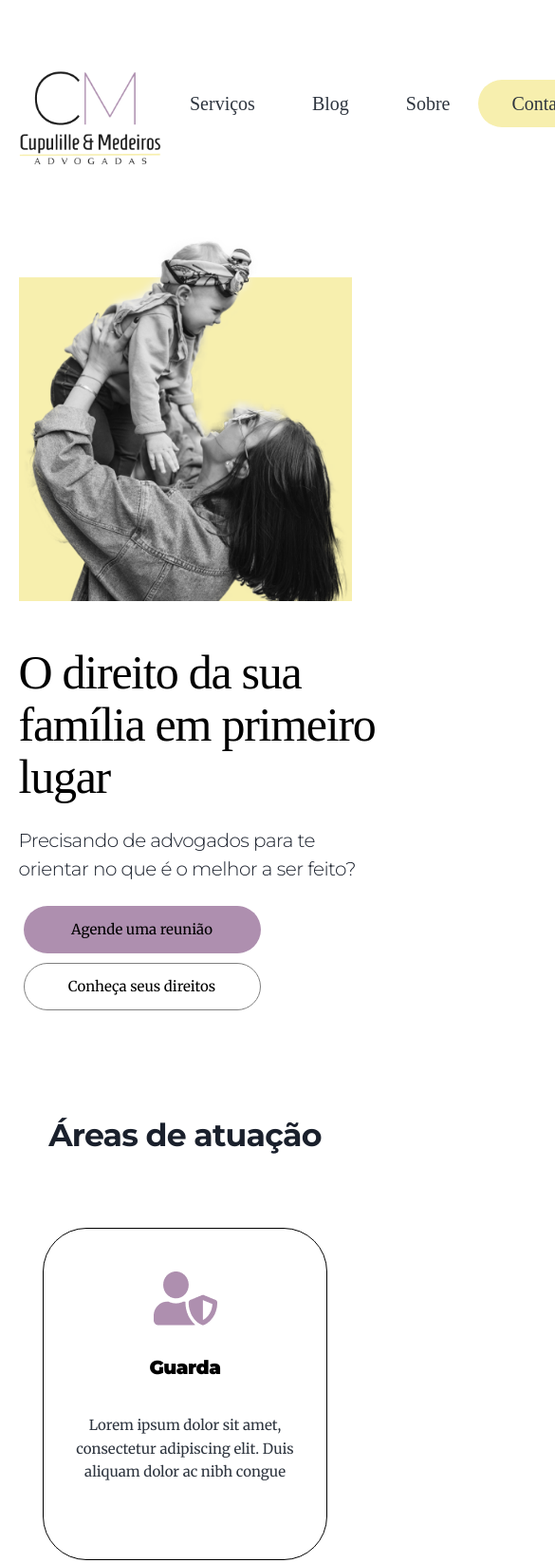
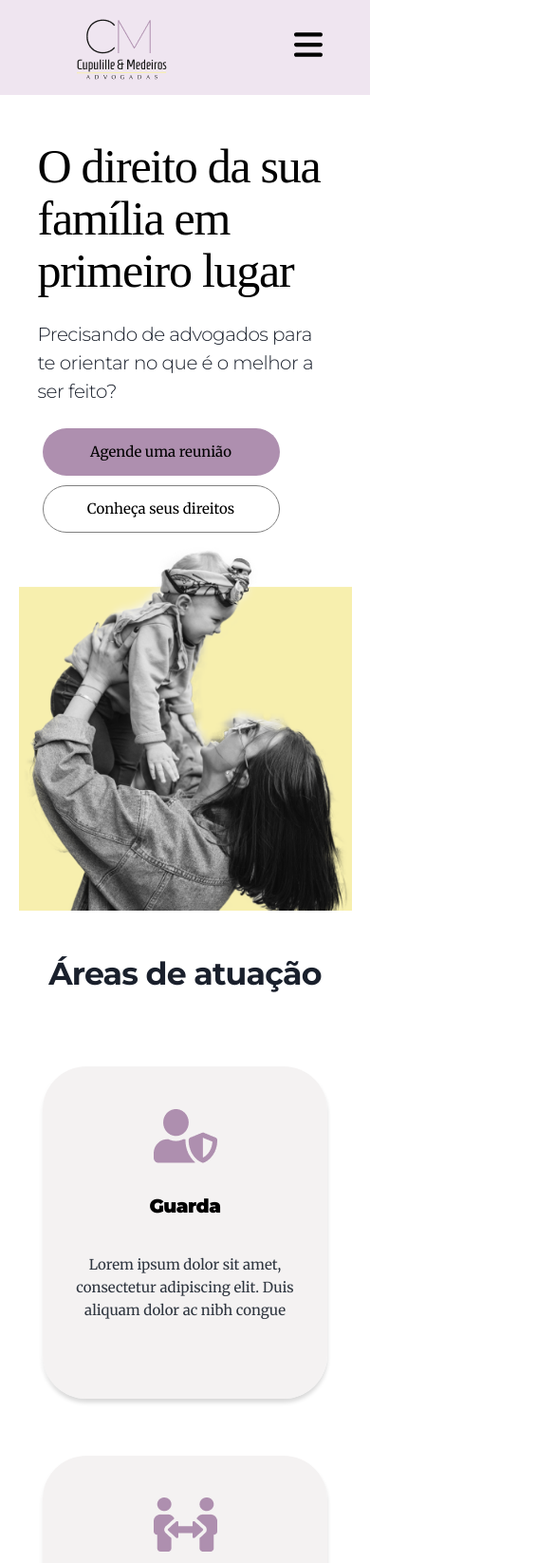
Before and after one commit to matheusdamiao/gatsby-blog, a Gatsby site: page /home in a window 390 px wide. Shown: the top 1646 px of the page at 95% size, 585 px wide, since content can reach past the window. Built offline with nearby package versions, Linux system fonts and the light colour scheme; Gatsby itself is replaced by a stand-in of ours.

Commit message:
updating ui

```diff
--- a/src/components/Card.js
+++ b/src/components/Card.js
@@ -16,7 +16,12 @@ const Card = ({icon, title, children}) => {
         textAlign: 'center',
         border: '1px solid black',
         margin: '10px',
-        padding: '10px'
+        marginBottom: '50px',
+        padding: '10px',
+        border: 'none',
+        backgroundColor: 'rgb(243, 240, 240, 0.85)',
+        outline: 'none',
+        boxShadow: '-4px -4px 4px rgba(255, 255, 255, 0.5), 0px 4px 4px rgba(0, 0, 0, 0.15)'
    }
 
    const styleH1 = {
--- a/src/components/Contato.js
+++ b/src/components/Contato.js
@@ -19,10 +19,7 @@ const Contato = () => {
       <StaticImage
         src="../images/logo.png"
         alt='logo'
-
-
-
-        />
+      />
 
 
       <div style={{width: '100%', display: 'flex', flexDirection: 'column', alignItems: 'flex-start', marginTop: '100px'}}>
--- a/src/components/Depoimento.js
+++ b/src/components/Depoimento.js
@@ -17,9 +17,12 @@ const Depoimento = ({nome, avatar, text, key}) => {
         height: '400px',
         borderRadius: '46px',
         textAlign: 'center',
-        border: '1px solid black',
         margin: '10px',
-        padding: '10px'
+        padding: '10px',
+        border: 'none',
+        backgroundColor: 'rgb(243, 240, 240, 0.7)',
+        outline: 'none',
+        boxShadow: '-4px -4px 4px rgba(255, 255, 255, 0.5), 0px 4px 4px rgba(0, 0, 0, 0.15)'
     }
 
   return (
--- /dev/null
+++ b/src/components/Footer.js
@@ -0,0 +1,19 @@
+import { StaticImage } from 'gatsby-plugin-image'
+import React from 'react'
+
+const Footer = () => {
+  return (
+    <div style={{background: 'rgba(224, 203, 225, 0.5)', width:'100%', height:'400px', display: 'flex', alignItems: 'center', justifyContent: 'center', flexDirection: 'column', marginTop: '50px'}}>
+     <StaticImage
+        src="../images/logo.png"
+        alt='logo'
+
+        />
+      <p style={{marginTop: '25px', textAlign: 'center'}}>Copyright © Cupulille & Medeiros Advogadas - 2022 <br />
+ Todos os direitos reservados.</p>
+      <code>Desenvolvido por Matheus Damião & Luana Almeida</code>
+    </div>
+  )
+}
+
+export default Footer
--- a/src/components/HeroSection.js
+++ b/src/components/HeroSection.js
@@ -7,12 +7,13 @@ import whatsapp from '../images/whatsapp.svg'
 
 const HeroSection = () => {
 
+
     const heroSectionStyle = {
         display: 'flex',
         width: '90%',
         flexWrap: 'wrap',
         justifyContent: 'space-evenly',
-        margin: '50px auto',
+        margin: '0px auto',
         flexDirection: 'row-reverse'
 
 
@@ -22,43 +23,30 @@ const HeroSection = () => {
     const heroSectionPartOne = {
 
         width: '100%',
-        minWidth: '400px',
-        maxWidth: '600px'
-
+        minWidth: '300px',
+        maxWidth: '600px',
+        marginTop: '100px',
+        marginLeft: '20px'
 
     }
 
     const heroSectionPartTwo = {
         display: 'flex',
         maxwidth: '700px',
+        // width: '100%',
         minWidth: '300px',
         alignItems: 'center',
         justifyContent: 'center',
 
     }
   return (
-    <>
+    <div className='heroSection'>
         <MenuDesktop />
         <div style={heroSectionStyle}>
 
 
-
-
-
-
-        <div style={heroSectionPartTwo}>
-            <StaticImage
-            src="../images/hero-picture.png"
-            alt="hero-picture"
-
-            />
-
-        </div>
-
-
-
             <div style={heroSectionPartOne}>
-            <h1 style={{fontSize:'50px', fontFamily:'Caudex', fontWeight: '500', maxWidth: '100%'}}>  O direito da sua família em primeiro lugar </h1>
+                <h1 style={{fontSize:'50px', fontFamily:'Caudex', fontWeight: '500', width: '100%'}}>  O direito da sua família em primeiro lugar </h1>
                 <h3 style={{fontSize: '20px', fontWeight: '300', marginTop: '0', width:'90%', lineHeight:'30px'}}> Precisando de advogados para te orientar  no que é o melhor a ser feito? </h3>
                 <div style={{display: 'flex',  justifyContent: 'space-between', maxWidth:'550px', height:'120px', flexWrap: 'wrap', alignItems: 'space-between', margin: '5px 5px'}}>
                     <Botao color={'#AE8FAF'} size={'250px'} height={'50px'} border={'none'}>
@@ -71,9 +59,18 @@ const HeroSection = () => {
             </div>
 
 
+            <div style={heroSectionPartTwo}>
+                <StaticImage
+                src="../images/hero-picture.png"
+                alt="hero-picture"
+
+                />
+
             </div>
 
-    </>
+        </div>
+
+    </div>
   )
 }
 
--- a/src/components/MenuDesktop.js
+++ b/src/components/MenuDesktop.js
@@ -1,5 +1,6 @@
 import React from 'react'
 import { StaticImage } from 'gatsby-plugin-image'
+import Bars from './../images/bars-solid.svg'
 
 const MenuDesktop = () => {
   const menuStyle = {
@@ -28,7 +29,8 @@ const MenuDesktop = () => {
   }
 
   return (
-    <div style={menuStyle}>
+    <>
+      <div className='divMenu'>
         <div style={{minWidth: '150px', marginLeft: '20px'}}>
           <StaticImage
           src="../images/logo.png"
@@ -42,6 +44,16 @@ const MenuDesktop = () => {
           <li style={{fontSize: '20px', fontFamily: 'Caudex', listStyle: 'none', background: '#F7EFAE', padding: '10px 35px', borderRadius: '25px 25px', cursor: 'pointer'}}>Contato</li>
         </ul>
       </div>
+      <div className='div-menu-mobile'>
+        <div style={{height:'80px', marginLeft: '80px', marginTop: '20px'}}>
+            <StaticImage
+            src="../images/logo-mobile.png"
+            alt='logo'
+              />
+          </div>
+        <img src={Bars} className='menuBars'/>
+      </div>
+    </>
   )
 }
 
--- a/src/components/style.scss
+++ b/src/components/style.scss
@@ -1,3 +1,7 @@
+
+ ::placeholder {
+    color:rgba(173, 173, 173, 0.5)
+}
 
 
 .form {
@@ -62,12 +66,12 @@
         max-width: 400px;
         margin: 10px 0px 10px 20px;
         font-size: 14px;
-        color: rgb(80, 80, 80);
+        color: rgb(85, 85, 85);
         border-radius: 25px 25px;
         border: none;
         background-color: rgb(243, 240, 240);
         outline: none;
-
+        box-shadow: -4px -4px 4px rgba(255, 255, 255, 0.5), 0px 4px 4px rgba(63, 63, 63, 0.15);
 
 
 
@@ -101,3 +105,66 @@
         font-size: 14px;
     }
 }
+
+
+
+
+// hero-section design
+
+.heroSection {
+    width: 100%;
+}
+
+
+
+.divMenu {
+    width: 100%;
+    height: 150px;
+    display: flex;
+    align-items: center;
+    justify-content: space-around;
+    margin-top: 50px;
+
+    @media screen and (max-width: 768px){
+        display: none;
+    }
+}
+
+.div-menu-mobile {
+    display: none;
+    width: 100%;
+    position: fixed;
+    height: 100px;
+    max-width: 1000px;
+    background-color: rgba(224, 203, 225, 0.5);
+    padding: 0;
+
+
+    @media screen and (max-width: 768px){
+        display: flex;
+        z-index: 999;
+
+    }
+
+
+    span {
+        display: block;
+        background-color: black;
+        width: 10px;
+        height: 4px;
+        padding: 10px;
+        margin: 5px;
+        position: absolute;
+        top: 50px;
+        right: 50px;
+    }
+
+}
+
+.menuBars {
+    width: 30px;
+    position: absolute;
+    top: 30%;
+    right: 50px;
+    cursor: pointer;
+}
--- a/src/pages/home.js
+++ b/src/pages/home.js
@@ -1,4 +1,4 @@
-import React from "react"
+import React, { useState } from "react"
 import  { graphql }  from "gatsby"
 import AreasDeAtuacao from '../components/AreaDeAtuacao'
 import HeroSection from '../components/HeroSection'
@@ -7,6 +7,7 @@ import Depoimentos from "../components/Depoimentos"
 import PageTemplate from "../components/PageTemplate"
 import FormSection from "../components/FormSection"
 import { getImage } from "gatsby-plugin-image"
+import Footer from "../components/Footer"
 
 const Home = ({data}) => {
 
@@ -32,8 +33,6 @@ const { imagem1, imagem2 } = data
 
 
 
-
-
   return (
     <div>
       <HeroSection />
@@ -47,6 +46,7 @@ const { imagem1, imagem2 } = data
          {direitoData.body}
       </PageTemplate>
       <FormSection />
+      <Footer />
     </div>
   )
 }
```
Also changed, not shown: src/images/bars-solid.svg (added), src/images/logo-mobile.png (added). Lines whose indentation alone changed are shown as unchanged.
